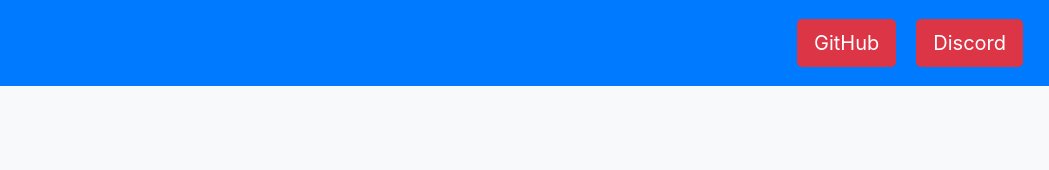
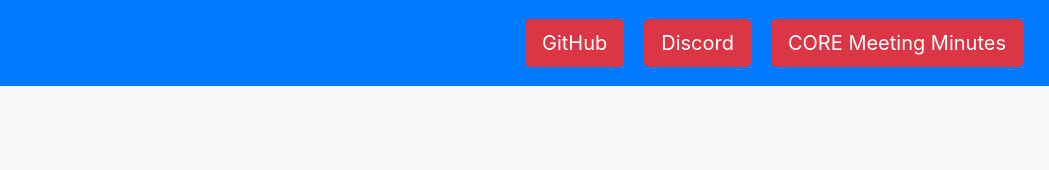
Before and after one commit to LaserLang/website, a plain HTML site: page index.html in a window 1280 px wide. Shown: the top 170 px of the page, 231-1280 px from the left. Drawn offline with nearby package versions, Linux system fonts and the light colour scheme.

Commit message:
added meeting minutes

```diff
--- a/index.html
+++ b/index.html
@@ -31,6 +31,9 @@
           </li>
           <li class="nav-item push10">
             <a class="btn btn-lg btn-danger" target="__blank" href="https://discord.gg/GWywaN5">Discord</a>
+          </li>
+          <li class="nav-item push10">
+            <a class="btn btn-lg btn-danger" target="__blank" href="https://drive.google.com/drive/folders/1wRno7vfVN7MWk8VjSRtZc3SSNacMF-Ya?usp=sharing">CORE Meeting Minutes</a>
           </li>
         </ul>
       </div>
```
